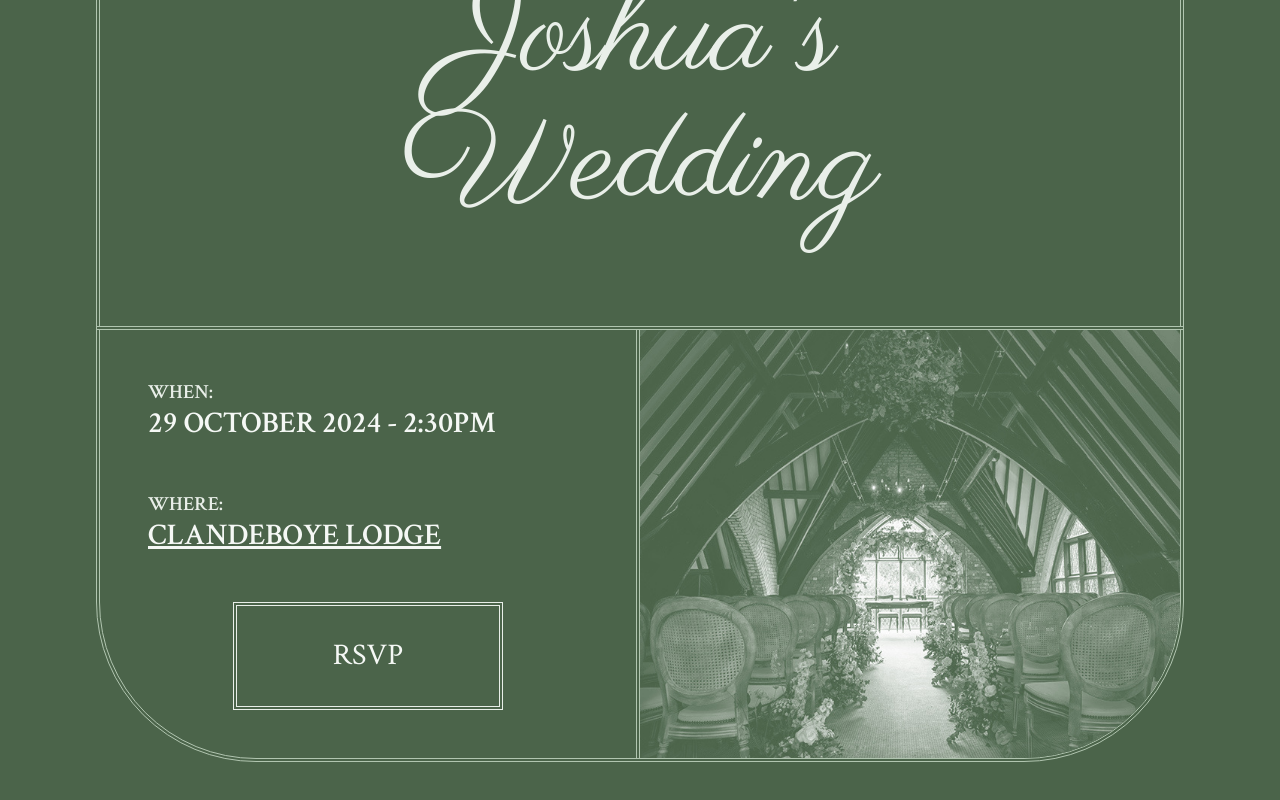
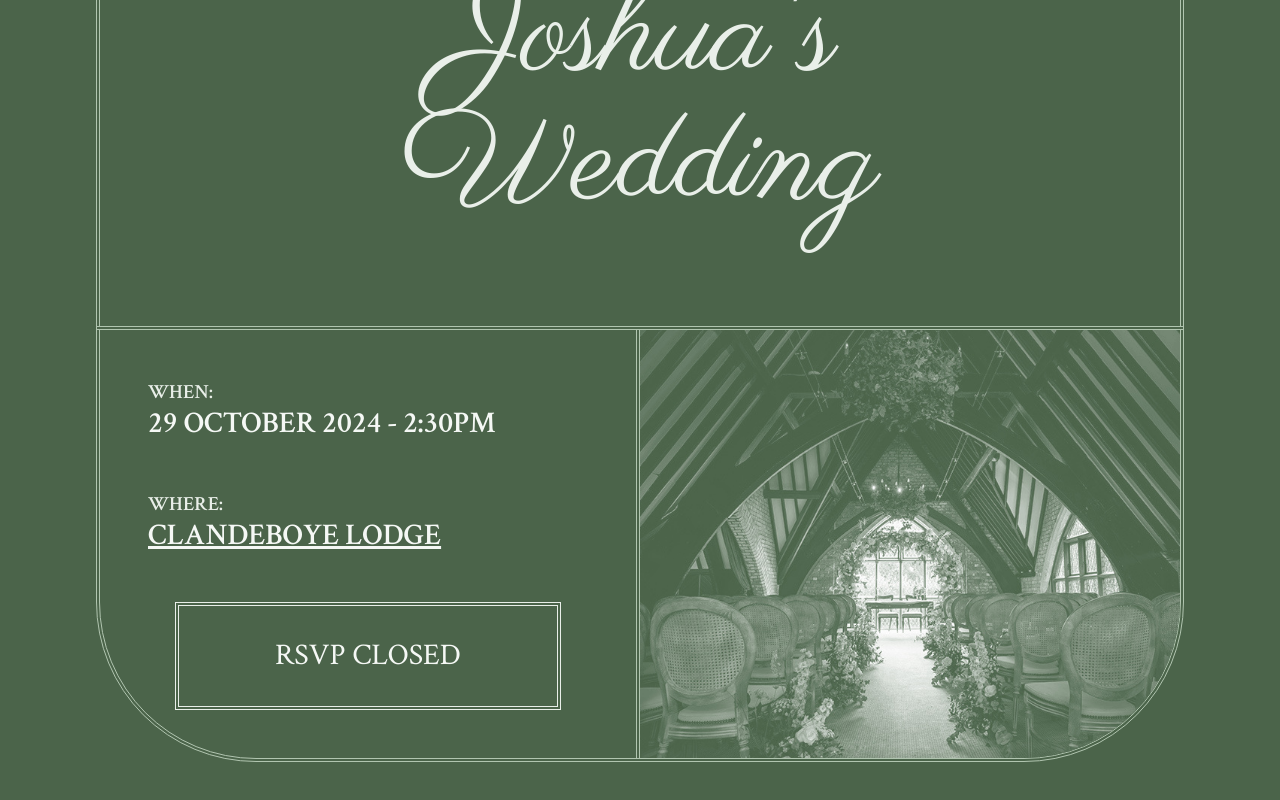
Before and after one commit to JoshwJB/wedding-site, a Next.js app: page / in a window 1280 px wide. Shown: the part 446-1246 px from the top of the page. Built offline with nearby package versions, Linux system fonts and the light colour scheme.

Commit message:
Disable RSVP button and update text to `RSVP CLOSED`

```diff
--- a/src/app/page.tsx
+++ b/src/app/page.tsx
@@ -69,12 +69,12 @@ export default function Home() {
                             </a>
                         </div>
 
-                        <Link
-                            className="w-full cursor-pointer self-center border-4 border-double border-wedding-100 py-6 text-center text-xl text-wedding-50 transition-colors hover:bg-wedding-500 md:w-fit md:px-12 md:text-3xl lg:px-24 lg:py-8"
-                            href="/rsvp"
+                        <button
+                            className="w-full cursor-not-allowed self-center border-4 border-double border-wedding-100 py-6 text-center text-xl uppercase text-wedding-50 transition-colors hover:bg-wedding-500 md:w-fit md:px-12 md:text-3xl lg:px-24 lg:py-8"
+                            disabled
                         >
-                            RSVP
-                        </Link>
+                            RSVP Closed
+                        </button>
                     </div>
 
                     <div>
```
